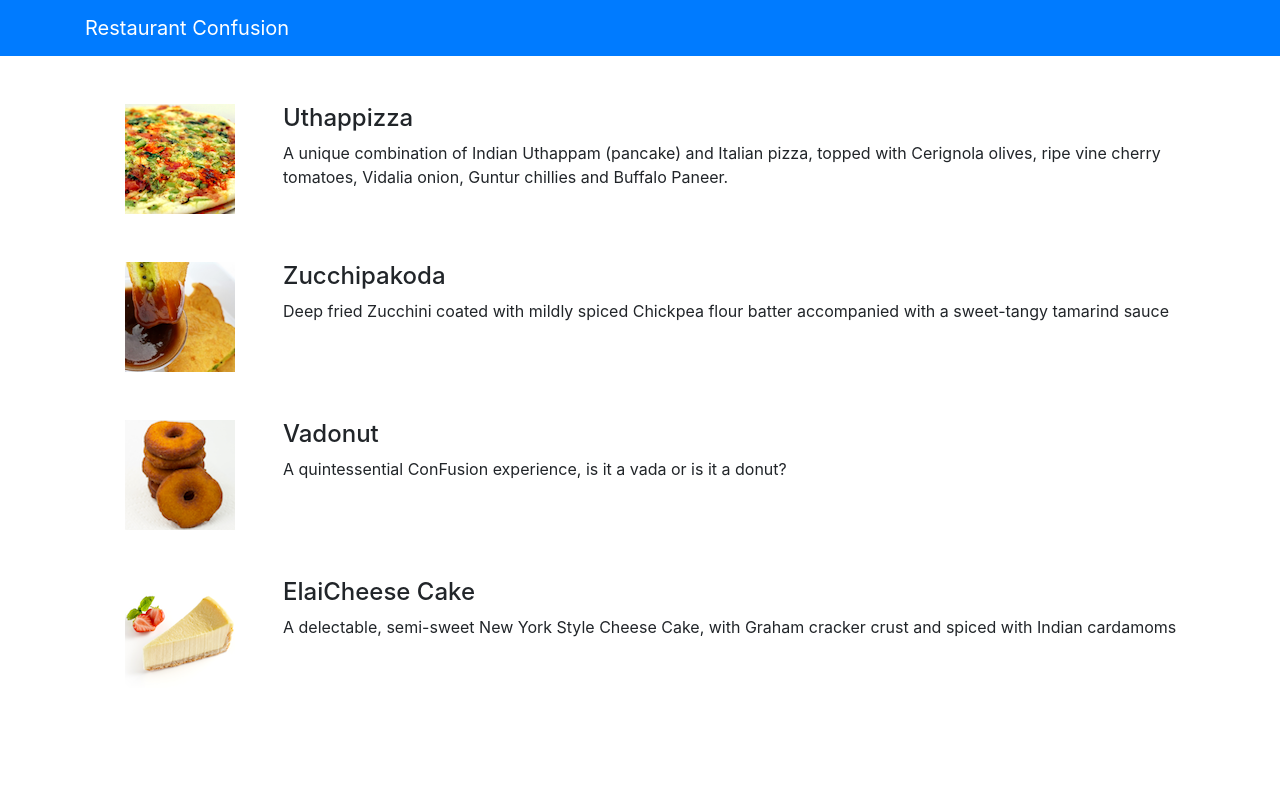
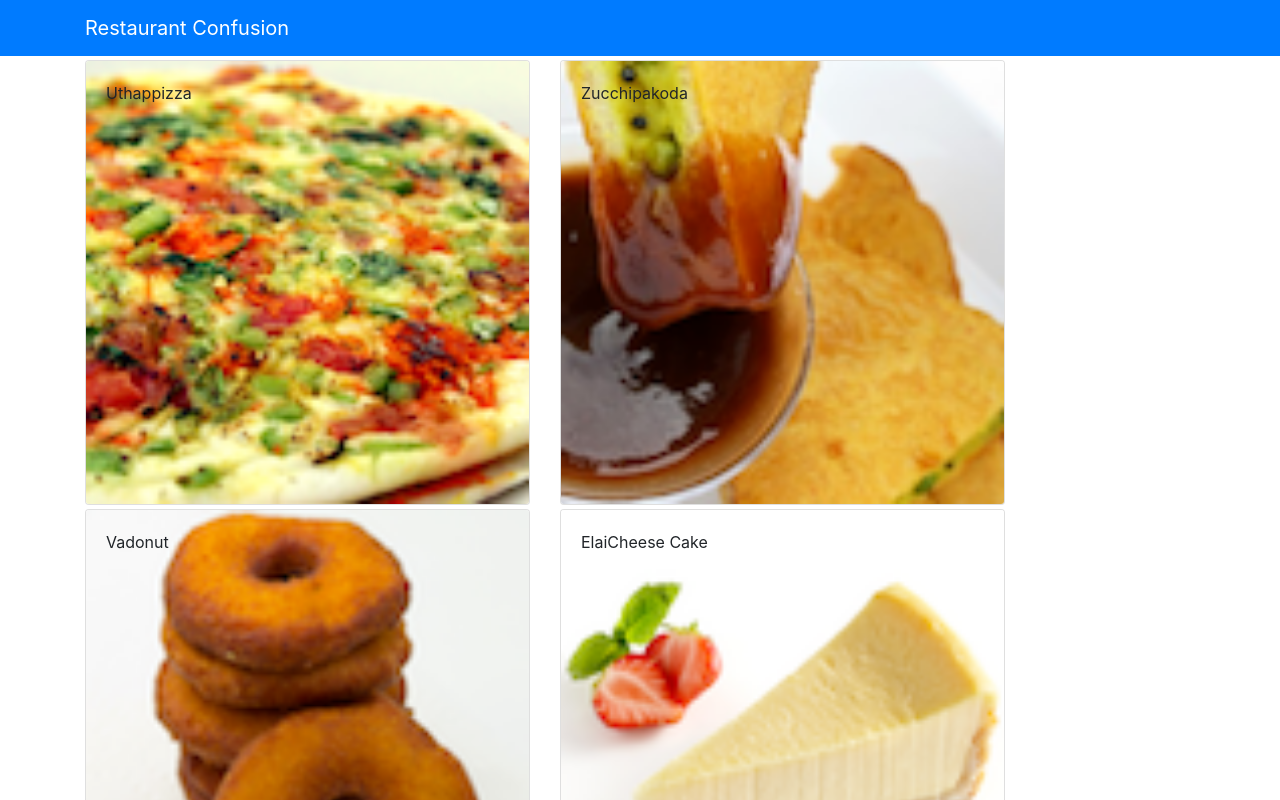
Before and after one commit to Anshul1196/full-stack-web-development-with-react, a React (Create React App) app: page / in a window 1280 px wide. Shown: the top 800 px of the page. Built offline with nearby package versions, Linux system fonts and the light colour scheme.

Commit message:
React Component Part-2

```diff
--- a/src/App.js
+++ b/src/App.js
@@ -1,11 +1,21 @@
-import React from 'react';
+import React, { Component } from 'react';
 import logo from './logo.svg';
 import { Navbar,NavbarBrand } from 'reactstrap';
 import Menu from './Components/MenuComponent';
+import {DISHES} from './shared/dishes';
 import './App.css';
 
-function App() {
-  return (
+class App extends Component{
+  constructor(props){
+      super(props);
+
+      this.state  = {
+
+        dishes: DISHES
+      };
+    }
+  render () {
+    return(
     <div>
      <Navbar dark color="primary">
      <div className="container">
@@ -13,9 +23,10 @@
      </div>
 
      </Navbar>
-     <Menu />
+     <Menu dishes = { this.state.dishes }/>
     </div>
-  );
+    );
+}
 }
 
 export default App;
--- a/src/Components/MenuComponent.js
+++ b/src/Components/MenuComponent.js
@@ -1,60 +1,47 @@
 import React, { Component } from 'react';
-import { Media } from 'reactstrap';
+import { Card,CardImg,CardImgOverlay,CardBody,CardText,CardTitle } from 'reactstrap';
 
 class Menu extends Component {
     constructor(props) {
         super(props);
         this.state = {
-            dishes: [
-                {
-                  id: 0,
-                  name:'Uthappizza',
-                  image: 'assets/images/uthappizza.png',
-                  category: 'mains',
-                  label:'Hot',
-                  price:'4.99',
-                  description:'A unique combination of Indian Uthappam (pancake) and Italian pizza, topped with Cerignola olives, ripe vine cherry tomatoes, Vidalia onion, Guntur chillies and Buffalo Paneer.'                        },
-               {
-                  id: 1,
-                  name:'Zucchipakoda',
-                  image: 'assets/images/zucchipakoda.png',
-                  category: 'appetizer',
-                  label:'',
-                  price:'1.99',
-                  description:'Deep fried Zucchini coated with mildly spiced Chickpea flour batter accompanied with a sweet-tangy tamarind sauce'                        },
-               {
-                  id: 2,
-                  name:'Vadonut',
-                  image: 'assets/images/vadonut.png',
-                  category: 'appetizer',
-                  label:'New',
-                  price:'1.99',
-                  description:'A quintessential ConFusion experience, is it a vada or is it a donut?'                        },
-               {
-                  id: 3,
-                  name:'ElaiCheese Cake',
-                  image: 'assets/images/elaicheesecake.png',
-                  category: 'dessert',
-                  label:'',
-                  price:'2.99',
-                  description:'A delectable, semi-sweet New York Style Cheese Cake, with Graham cracker crust and spiced with Indian cardamoms'                        }
-               ],
+            selecteddish : null
         };
     }
 
+onDishSelect(dish){
+    this.setState ({selecteddish : dish});
+}
+
+renderDish(dish) {
+    if (dish != null)
+        return(
+            <Card>
+                <CardImg top src={dish.image} alt={dish.name} />
+                <CardBody>
+                  <CardTitle>{dish.name}</CardTitle>
+                  <CardText>{dish.description}</CardText>
+                </CardBody>
+            </Card>
+        );
+    else
+        return(
+            <div></div>
+        );
+}
     render() {
-        const menu = this.state.dishes.map((dish) => {
+        const menu = this.props.dishes.map((dish) => {
             return (
-              <div key={dish.id} className="col-12 mt-5">
-                <Media tag="li">
-                  <Media left middle>
-                      <Media object src={dish.image} alt={dish.name} />
-                  </Media>
-                  <Media body className="ml-5">
-                    <Media heading>{dish.name}</Media>
-                    <p>{dish.description}</p>
-                  </Media>
-                </Media>
+              <div  className="col-12 col-md-5 mt-1">
+                <Card key={dish.id} onClick={() => this.onDishSelect(dish) }>
+
+                      <CardImg width="100" src={dish.image} alt={dish.name} />
+
+                  <CardImgOverlay>
+                    <CardTitle>{dish.name}</CardTitle>
+
+                  </CardImgOverlay>
+                </Card>
               </div>
             );
         });
@@ -62,9 +49,10 @@
         return (
           <div className="container">
             <div className="row">
-              <Media list>
                   {menu}
-              </Media>
+            </div>
+            <div className="row">
+                  {this.renderDish(this.state.selecteddish)}
             </div>
           </div>
         );
--- /dev/null
+++ b/src/shared/dishes.js
@@ -0,0 +1,186 @@
+export const DISHES =
+    [
+        {
+        id: 0,
+        name:'Uthappizza',
+        image: 'assets/images/uthappizza.png',
+        category: 'mains',
+        label:'Hot',
+        price:'4.99',
+        description:'A unique combination of Indian Uthappam (pancake) and Italian pizza, topped with Cerignola olives, ripe vine cherry tomatoes, Vidalia onion, Guntur chillies and Buffalo Paneer.',
+        comments: [
+            {
+            id: 0,
+            rating: 5,
+            comment: "Imagine all the eatables, living in conFusion!",
+            author: "John Lemon",
+            date: "2012-10-16T17:57:28.556094Z"
+            },
+            {
+            id: 1,
+            rating: 4,
+            comment: "Sends anyone to heaven, I wish I could get my mother-in-law to eat it!",
+            author: "Paul McVites",
+            date: "2014-09-05T17:57:28.556094Z"
+            },
+            {
+            id: 2,
+            rating: 3,
+            comment: "Eat it, just eat it!",
+            author: "Michael Jaikishan",
+            date: "2015-02-13T17:57:28.556094Z"
+            },
+            {
+            id: 3,
+            rating: 4,
+            comment: "Ultimate, Reaching for the stars!",
+            author: "Ringo Starry",
+            date: "2013-12-02T17:57:28.556094Z"
+            },
+            {
+            id: 4,
+            rating: 2,
+            comment: "It's your birthday, we're gonna party!",
+            author: "25 Cent",
+            date: "2011-12-02T17:57:28.556094Z"
+            }
+        ]                        },
+        {
+        id: 1,
+        name:'Zucchipakoda',
+        image: 'assets/images/zucchipakoda.png',
+        category: 'appetizer',
+        label:'',
+        price:'1.99',
+        description:'Deep fried Zucchini coated with mildly spiced Chickpea flour batter accompanied with a sweet-tangy tamarind sauce',
+        comments: [
+            {
+            id: 0,
+            rating: 5,
+            comment: "Imagine all the eatables, living in conFusion!",
+            author: "John Lemon",
+            date: "2012-10-16T17:57:28.556094Z"
+            },
+            {
+            id: 1,
+            rating: 4,
+            comment: "Sends anyone to heaven, I wish I could get my mother-in-law to eat it!",
+            author: "Paul McVites",
+            date: "2014-09-05T17:57:28.556094Z"
+            },
+            {
+            id: 2,
+            rating: 3,
+            comment: "Eat it, just eat it!",
+            author: "Michael Jaikishan",
+            date: "2015-02-13T17:57:28.556094Z"
+            },
+            {
+            id: 3,
+            rating: 4,
+            comment: "Ultimate, Reaching for the stars!",
+            author: "Ringo Starry",
+            date: "2013-12-02T17:57:28.556094Z"
+            },
+            {
+            id: 4,
+            rating: 2,
+            comment: "It's your birthday, we're gonna party!",
+            author: "25 Cent",
+            date: "2011-12-02T17:57:28.556094Z"
+            }
+        ]
+        },
+        {
+        id: 2,
+        name:'Vadonut',
+        image: 'assets/images/vadonut.png',
+        category: 'appetizer',
+        label:'New',
+        price:'1.99',
+        description:'A quintessential ConFusion experience, is it a vada or is it a donut?',
+        comments: [
+            {
+            id: 0,
+            rating: 5,
+            comment: "Imagine all the eatables, living in conFusion!",
+            author: "John Lemon",
+            date: "2012-10-16T17:57:28.556094Z"
+            },
+            {
+            id: 1,
+            rating: 4,
+            comment: "Sends anyone to heaven, I wish I could get my mother-in-law to eat it!",
+            author: "Paul McVites",
+            date: "2014-09-05T17:57:28.556094Z"
+            },
+            {
+            id: 2,
+            rating: 3,
+            comment: "Eat it, just eat it!",
+            author: "Michael Jaikishan",
+            date: "2015-02-13T17:57:28.556094Z"
+            },
+            {
+            id: 3,
+            rating: 4,
+            comment: "Ultimate, Reaching for the stars!",
+            author: "Ringo Starry",
+            date: "2013-12-02T17:57:28.556094Z"
+            },
+            {
+            id: 4,
+            rating: 2,
+            comment: "It's your birthday, we're gonna party!",
+            author: "25 Cent",
+            date: "2011-12-02T17:57:28.556094Z"
+            }
+        ]
+        },
+        {
+        id: 3,
+        name:'ElaiCheese Cake',
+        image: 'assets/images/elaicheesecake.png',
+        category: 'dessert',
+        label:'',
+        price:'2.99',
+        description:'A delectable, semi-sweet New York Style Cheese Cake, with Graham cracker crust and spiced with Indian cardamoms',
+        comments: [
+            {
+            id: 0,
+            rating: 5,
+            comment: "Imagine all the eatables, living in conFusion!",
+            author: "John Lemon",
+            date: "2012-10-16T17:57:28.556094Z"
+            },
+            {
+            id: 1,
+            rating: 4,
+            comment: "Sends anyone to heaven, I wish I could get my mother-in-law to eat it!",
+            author: "Paul McVites",
+            date: "2014-09-05T17:57:28.556094Z"
+            },
+            {
+            id: 2,
+            rating: 3,
+            comment: "Eat it, just eat it!",
+            author: "Michael Jaikishan",
+            date: "2015-02-13T17:57:28.556094Z"
+            },
+            {
+            id: 3,
+            rating: 4,
+            comment: "Ultimate, Reaching for the stars!",
+            author: "Ringo Starry",
+            date: "2013-12-02T17:57:28.556094Z"
+            },
+            {
+            id: 4,
+            rating: 2,
+            comment: "It's your birthday, we're gonna party!",
+            author: "25 Cent",
+            date: "2011-12-02T17:57:28.556094Z"
+            }
+        ]
+        }
+    ];
```
